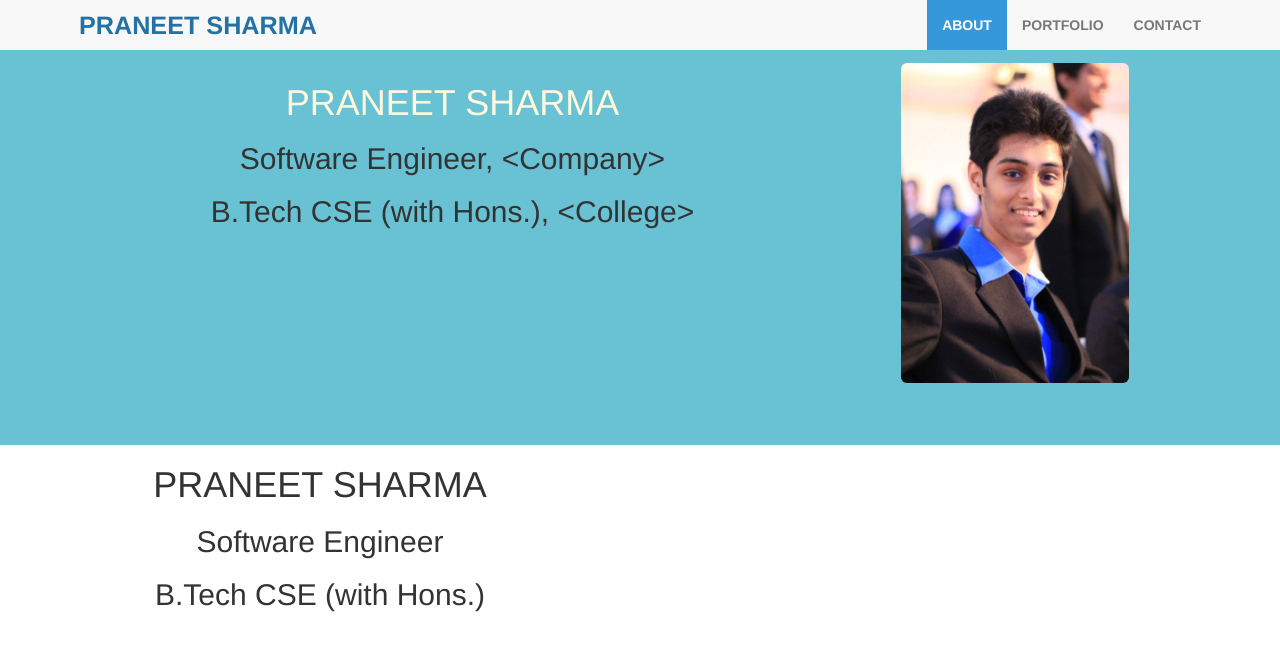
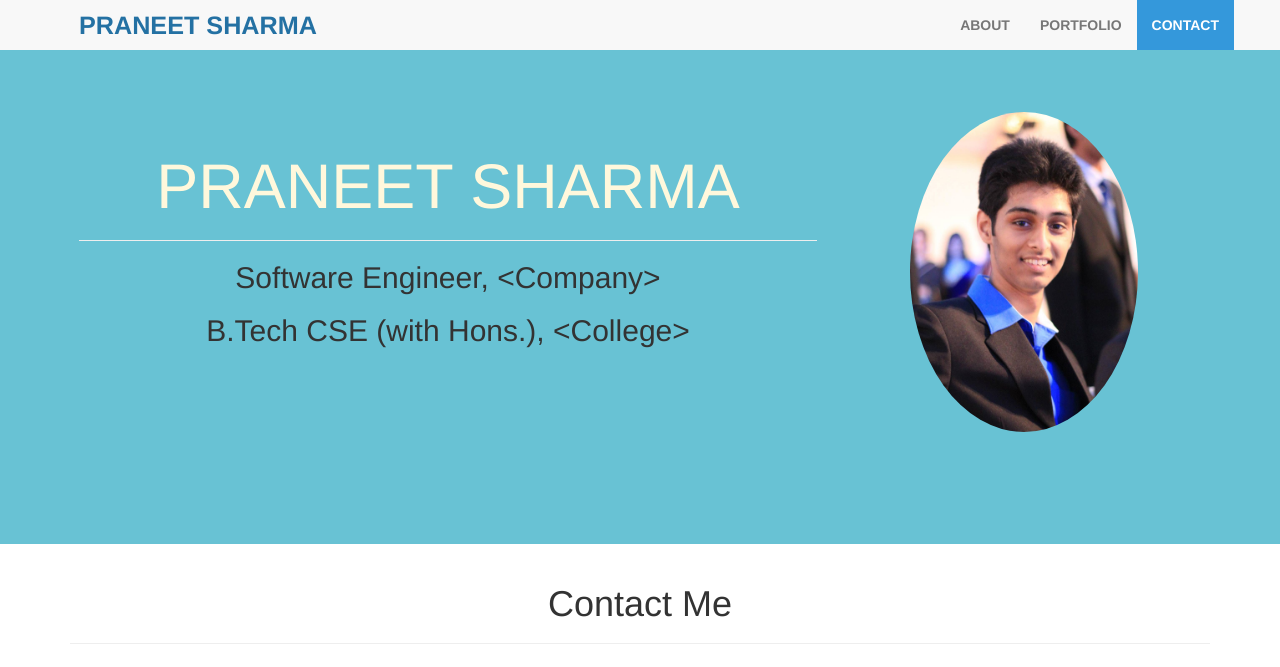
Before and after one commit to praneetsharma/portfolio, a plain HTML site: page index.html in a window 1280 px wide. Drawn offline with nearby package versions, Linux system fonts and the light colour scheme.

Commit message:
Enhancements
Did a bunch of enhancements:

1. Front page header is now a jumbotron.
2. Added alt to profile pic. Made the pic a circle than rounded.
3. Representing my name with page-header class.
4. Started "Contact Me" section. Still need to add the form to it.

[TODO]
1. Fix ScrollSpy plugin bug. Currently, it has selected wrong tab by
mistake.

```diff
--- a/index.html
+++ b/index.html
@@ -7,16 +7,19 @@
     <script src="https://ajax.googleapis.com/ajax/libs/jquery/3.1.1/jquery.min.js"></script>
     <script src="https://maxcdn.bootstrapcdn.com/bootstrap/3.3.7/js/bootstrap.min.js" integrity="sha384-Tc5IQib027qvyjSMfHjOMaLkfuWVxZxUPnCJA7l2mCWNIpG9mGCD8wGNIcPD7Txa" crossorigin="anonymous"></script>
     <script src="scripts/myscript.js"></script>
+
+    <!-- Mobile First -->
+    <meta name="viewport" content="width=device-width, initial-scale=1">
   </head>
 
-  <body data-spy="scroll" data-target=".navbar" data-offset="100">
+  <body data-spy="scroll" data-target=".navbar" data-offset="0">
 
     <!-- NAVIGATION BAR with the following items:
       *Name on left hand side
       *Following menu items on right hand side: About, Portfolio, Contact
     -->
     <nav class="navbar navbar-default navbar-fixed-top">
-      <div class="container-fluid">
+      <div class="container">
         <div class="navbar-header">
           <!-- Button to toggle menu items on small screen devices-->
           <button type="button" class="navbar-toggle" data-toggle="collapse" data-target="#myNavbar">
@@ -24,44 +27,43 @@
             <span class="icon-bar"></span>
             <span class="icon-bar"></span>
           </button>
+
           <a class="navbar-brand" href="#"> PRANEET SHARMA</a>
         </div>
 
         <div class="collapse navbar-collapse" id="myNavbar">
           <ul class="nav navbar-nav navbar-right">
-            <!-- <li><a href="#home-screen">HOME</a></li> -->
             <li><a href="#about-screen">ABOUT</a></li>
-            <li><a href="#">PORTFOLIO</a></li>
-            <li><a href="#">CONTACT</a></li>
+            <li><a href="#portfolio">PORTFOLIO</a></li>
+            <li><a href="#contact">CONTACT</a></li>
           </ul>
         </div>
       </div>
     </nav>
 
-    <header>
-      <div class="container-fluid " id="home-screen">
-        <div class="row">
-          <div class="col-md-8">
+    <div class="jumbotron" id="home-screen">
+      <div class="row">
+        <div class="col-md-8 col-xs-12">
+          <div class="page-header">
             <h1 class="text-center">PRANEET SHARMA</h1>
-            <h2 class="text-center">Software Engineer, &lt;Company&gt;</h2>
-            <h2 class="text-center">B.Tech CSE (with Hons.), &lt;College&gt;</h2>
           </div>
-          <div class="col-md-4">
-            <img src="./img/profile.jpg" class="img-responsive img-rounded center-block" id="profile-pic"/>
-          </div>
+          <h2 class="text-center">Software Engineer, &lt;Company&gt;</h2>
+          <h2 class="text-center">B.Tech CSE (with Hons.), &lt;College&gt;</h2>
         </div>
-      </div>
-    </header>
-
-    <div class="container-fluid" id="about-screen">
-      <div class="row">
-        <div class="col-md-6 col-xs-6">
-          <h1 class="text-center">PRANEET SHARMA</h1>
-          <h2 class="text-center">Software Engineer</h2>
-          <h2 class="text-center">B.Tech CSE (with Hons.)</h2>
+        <div class="col-md-4 col-xs-12">
+          <img src="./img/profile.jpg" class="img-responsive img-circle center-block" alt="Profile Pic" id="profile-pic"/>
         </div>
       </div>
     </div>
 
+
+    <section id="contact">
+      <div class="container">
+        <div class="page-header text-center">
+          <h1>Contact Me</h1>
+        </div>
+      </div>
+    </section>
+
   </body>
 </html>
```
